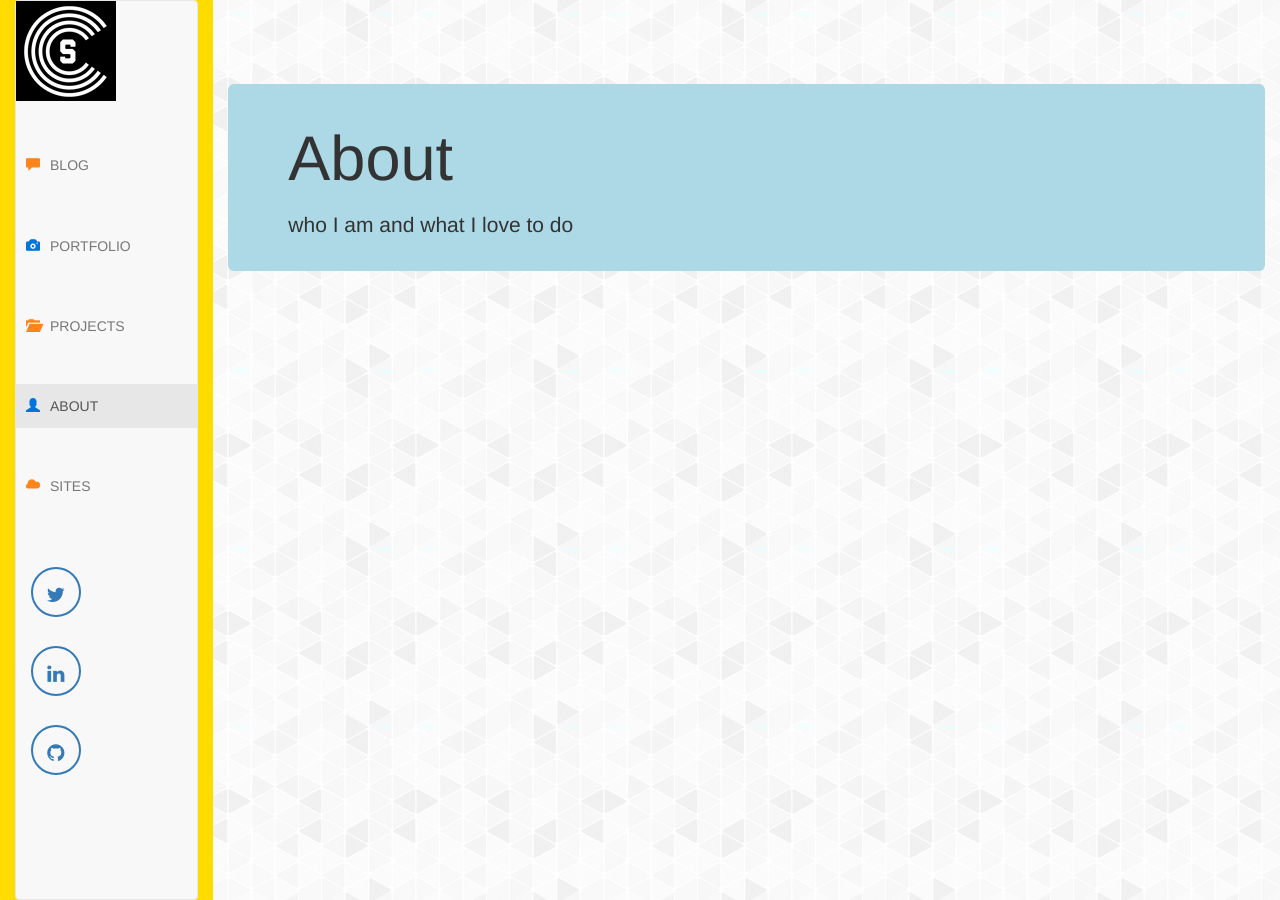
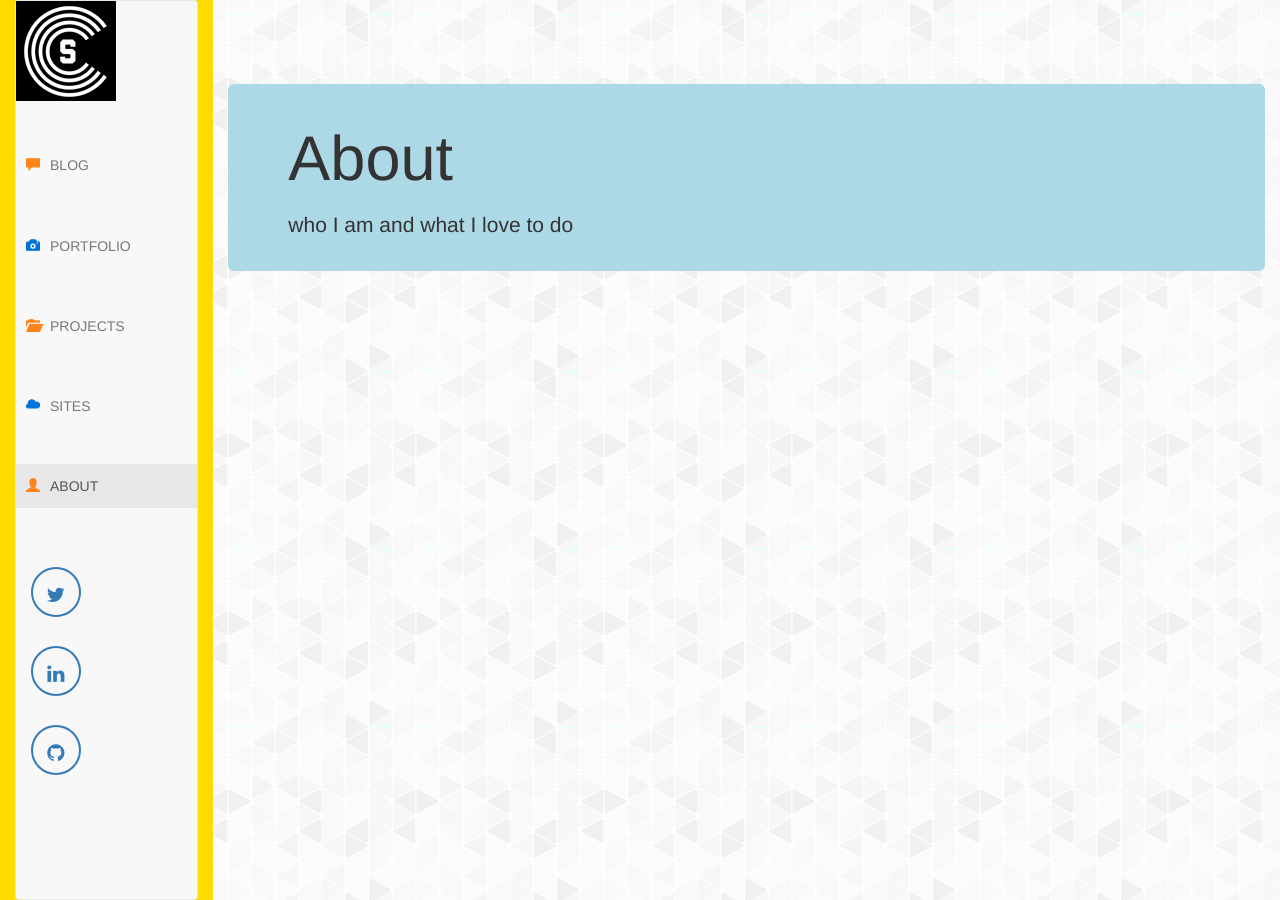
Before and after one commit to simonc312/simonc312.github.io, a Jekyll site: the page built from about.html, in a window 1280 px wide and 900 px high. Built offline with Jekyll 4.4.1, drawn with Linux system fonts in a browser that asks for light colours; nearby versions of some CDN libraries; comment, search, counter and statistics services are not loaded.

Commit message:
need to display categories on hover more easily

```diff
--- a/_config.yml
+++ b/_config.yml
@@ -28,13 +28,13 @@
   glyph: 'glyphicon glyphicon-folder-open'
   layout: default
   color: orange
+- text: SITES
+  url: /sites/
+  glyph: 'glyphicon glyphicon-cloud'
+  color: blue
 - text: ABOUT
   url: /about/
   glyph: 'glyphicon glyphicon-user'
-  color: blue
-- text: SITES
-  url: /sites/
-  glyph: 'glyphicon glyphicon-cloud'
   color: orange
 
 project-sites:
--- a/_includes/left-sidebar.html
+++ b/_includes/left-sidebar.html
@@ -20,7 +20,7 @@
 		</div>
 
 		<div class="navbar-collapse collapse sidebar-navbar-collapse">
-			<ul class="nav navbar-nav">
+			<ul id="sidebar-nav" class="nav navbar-nav">
 				{% for link in site.navigation %}
 			    	{% assign current = nil %}
 			    	{% if page.url == link.url %}
@@ -33,7 +33,7 @@
 			  	{% endfor %}
 			</ul>
 
-			<div class="footer-col col-md-4">
+			<div id="sidebar-social-nav"class="footer-col col-md-4">
                 <ul class="list-inline">
                     {% for network in site.social %}
                     <li>
--- a/_layouts/default.html
+++ b/_layouts/default.html
@@ -19,46 +19,34 @@
 				<div id="site-wrapper">
 					<div id="site-canvas">
 						{% include header.html %}
-						<!-- {% include portfolio.html %} -->
 						<div id="site-submenu" class="col-sm-2">
-							 <h2>Submenu</h2>
-				                <p class="lead">Categories</p>
-				                <p>Blog Entries</p>
+							<div id="blog-links" class="">
+				                <h2>Blog</h2>
 				                <ul>
 				                	<li><a href="https://medium.com/@simonchen/design-process-for-sf-vehicle-theft-crime-visualization-13b5e0b8dd50"  target="_blank">Design Process for SF Vehicle Theft Crime Visualization</a></li>
 				                </ul>
+			                </div>
 
-				                <p>Projects</p>
+
+	            			<div id="project-links" class="">
+	            				<h2>Projects</h2>
 					                <ul>
 						                {% for link in site.project-sites %}
 											<li><a href="{{link.url}}">{{link.text}}</a></li>
 										{% endfor %}
 					                </ul>
+	            			</div>
 
-				                <p>Photography Sites</p>
+	            			<div id="other-sites" class="">
+	            				<h2>Sites</h2>
 					                <ul>
 						                {% for link in site.other-sites %}
 											<li><a href="{{link.url}}">{{link.text}}</a></li>
 										{% endfor %}
 					                </ul>
 	            			</div>
-            			<div class="hidden col-sm-2">
-            				<p>Photography Sites</p>
-				                <ul>
-					                {% for link in site.other-sites %}
-										<li><a href="{{link.url}}">{{link.text}}</a></li>
-									{% endfor %}
-				                </ul>
             			</div>
 
-            			<div class="hidden col-sm-2">
-            				<p>Projects</p>
-				                <ul>
-					                {% for link in site.project-sites %}
-										<li><a href="{{link.url}}">{{link.text}}</a></li>
-									{% endfor %}
-				                </ul>
-            			</div>
 					</div>
 
 				</div>
```
Lines whose indentation alone changed are shown as unchanged.
